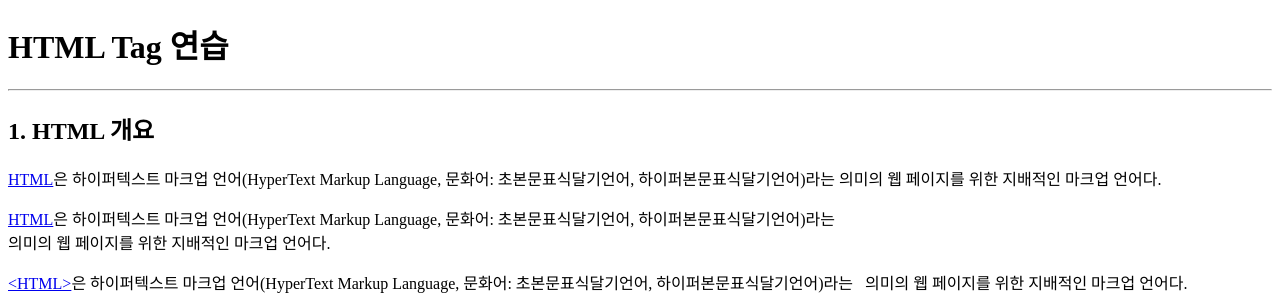
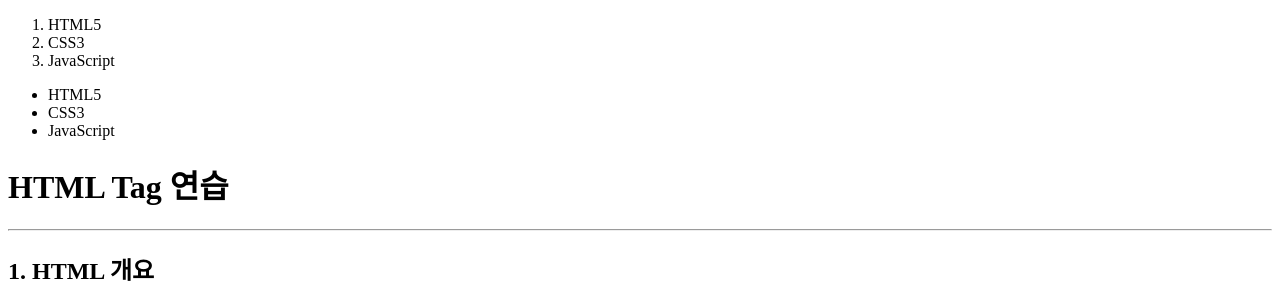
Before and after one commit to minkychul/Web, a plain HTML site: page tag.html in a window 1280 px wide. Shown: the top 298 px of the page. Drawn offline with Linux system fonts and the light colour scheme.

Commit message:
Add files via upload

```diff
--- a/tag.html
+++ b/tag.html
@@ -9,6 +9,16 @@
         <base href="https://minkychul.github.io/Web/" />
     </head>
     <body>
+        <ol>
+            <li>HTML5</li>
+            <li>CSS3</li>
+            <li>JavaScript</li>
+        </ol>
+        <ul>
+            <li>HTML5</li>
+            <li>CSS3</li>
+            <li>JavaScript</li>
+        </ul>
 <!-- BODY 영역 -->
         <h1>HTML Tag 연습</h1>
         <hr/>
```
